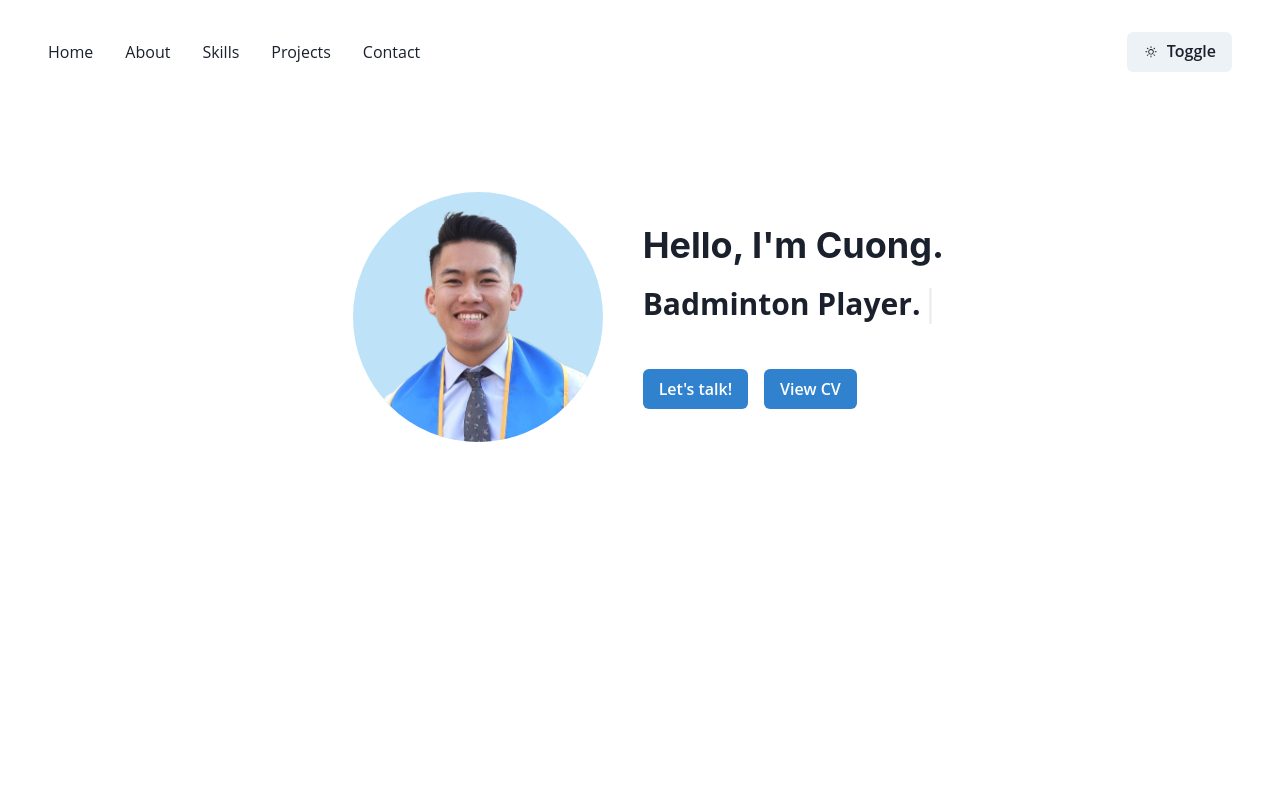
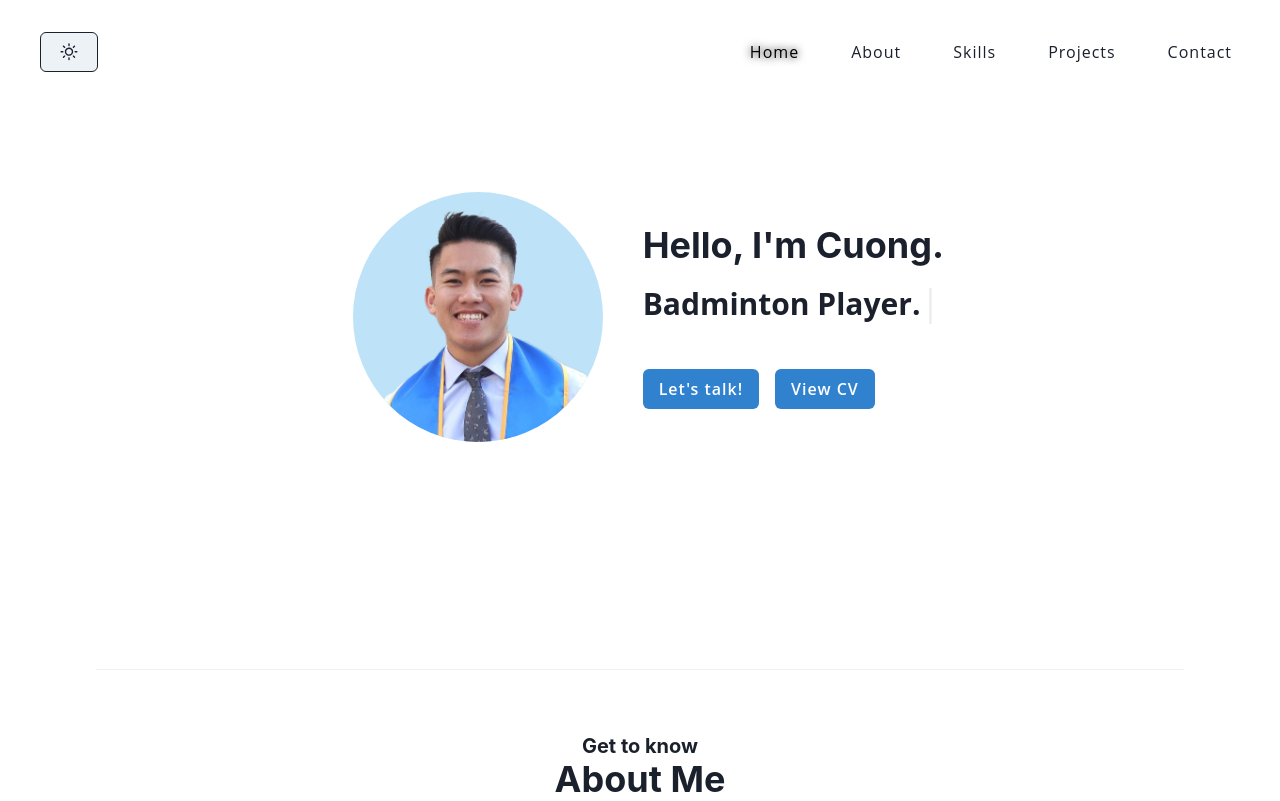
Before and after one commit to cuonglyy/portfolio-website, a React (Create React App) app: page / in a window 1280 px wide. Built offline with nearby package versions, Linux system fonts and the light colour scheme.

Commit message:
Added more styling to navbar, have to finish menu styling for mobile nav bar

```diff
--- a/src/App.jsx
+++ b/src/App.jsx
@@ -2,7 +2,10 @@ import React from 'react'
 import NavBar from './components/Navbar.jsx'
 import About from './components/About.jsx'
 import Home from './components/Home/Home.jsx'
-import { Box } from '@chakra-ui/react'
+import {
+  Box,
+  Divider
+} from '@chakra-ui/react'
 
 
 function App() {
@@ -11,6 +14,12 @@ function App() {
       <NavBar />
       <Box as='main' pt='6.5em'>
         <Home />
+        <Divider
+          orientation='horizontal'
+          m='140px auto 0 auto'
+          w='85%'
+
+        />
         <About />
       </Box>
     </>
--- a/src/components/About.jsx
+++ b/src/components/About.jsx
@@ -1,7 +1,7 @@
 import React from 'react'
 import {
   Container,
-  Flex,
+  Heading,
 } from '@chakra-ui/react'
 
 
@@ -9,12 +9,11 @@ import {
 const About = () => {
   return (
     <Container
-      p='5em 0'
+      mt={16}
       maxW='container.md'
     >
-      <Flex justifyContent='center'>
-
-      </Flex>
+      <Heading size='md' textAlign='center'>Get to know</Heading>
+      <Heading size='xl' textAlign='center'>About Me</Heading>
     </Container>
   )
 }
--- a/src/components/Home/Home.jsx
+++ b/src/components/Home/Home.jsx
@@ -48,7 +48,7 @@ const Home = () => {
         >
           <Flex
             flexDir='column'
-            p={['0', '2.5em 0', '2.5em 0']}
+            p={['0', '40px 0', '40px 0']}
             gap={[2, 1, 2]}
             alignItems={['center', 'flex-start', 'flex-start']}
           >
--- a/src/components/Navbar.jsx
+++ b/src/components/Navbar.jsx
@@ -1,46 +1,188 @@
-import React from "react";
+import React, {useEffect, useState} from "react";
 import {
-  Flex,
   Link,
   Box,
   useColorMode,
-  Button
+  Button,
+  HStack,
+  Menu,
+  MenuButton,
+  IconButton,
+  MenuItem,
+  MenuList,
+  useColorModeValue,
 } from "@chakra-ui/react"
-import { WiDaySunny, WiMoonWaxing6 } from 'react-icons/wi'
+import { WiDaySunny, WiMoonAltWaningGibbous2 } from 'react-icons/wi'
+import { AiOutlineMenu } from 'react-icons/ai'
 
 
 const Navbar = () => {
   const { colorMode, toggleColorMode } = useColorMode();
+  const bgColor = useColorModeValue('white', 'gray.800')
+  const [isOpen, setIsOpen] = useState(false);
+  const toggle = () => setIsOpen(!isOpen);
+  const [activeNav, setActiveNav] = useState('#');
+  const [scrollY, setScrollY] = useState(0);
+  useEffect( () => {
+    const onScroll = () => setScrollY(window.pageYOffset);
+    window.addEventListener('scroll', onScroll);
+    return () => window.removeEventListener('scroll', onScroll);
+  }, []);
+
+
   return (
     <Box
       as='nav'
-      p="2em 3em"
+      p={["32px 32px","32px 40px"]}
       w="100%"
       pos='fixed'
-      zIndex={1} /* Not working??? */
-      /*
-        Add shadow when user scrolls down
-      */
+      zIndex={1}
+      boxShadow={scrollY === 0 ? 'none' : 'lg'}
+      bg={bgColor}
     >
-      <Flex
-        gap='2em'
-        align='center'
+      <HStack
+        gap={[2, 2, 32]}
+        align={['center', 'center', 'center']}
+        justify={['space-between', 'space-between', 'space-between']}
       >
-        <Link href="#">Home</Link>
-        <Link href="#about">About</Link>
-        <Link href="#skills">Skills</Link>
-        <Link href="#Projects">Projects</Link>
-        <Link href="#contact">Contact</Link>
         <Button
-          leftIcon={colorMode === 'light' ? <WiDaySunny/> : <WiMoonWaxing6/>}
-          marginLeft="auto"
           onClick={toggleColorMode}
+          border='1px solid'
+          fontSize={['1.5em', '1.5em', '1.5em']}
         >
-          Toggle
+          {colorMode === 'light' ? <WiDaySunny/> : <WiMoonAltWaningGibbous2/>}
         </Button>
-      </Flex>
+
+        /* ======= Displays for mobile users ======= */
+        <Menu>
+          <MenuButton
+            as={IconButton}
+            icon={<AiOutlineMenu/>}
+            display={{ base: 'block', sm: 'none', md: 'none'}}
+            onClick={toggle}
+            border='1px solid'
+            p={2.5}
+            borderRadius={4}
+          />
+          <MenuList>
+            <MenuItem>
+              <Link
+                href="#"
+                width='100%'
+                onClick={ () => setActiveNav('#')}
+              >
+                Home
+              </Link>
+            </MenuItem>
+            <MenuItem>
+              <Link
+                href="#about"
+                width='100%'
+              >
+                About
+              </Link>
+            </MenuItem>
+            <MenuItem>
+              <Link
+                href="#skills"
+                width='100%'
+              >
+                Skills
+              </Link>
+            </MenuItem>
+            <MenuItem>
+              <Link
+                href="#projects"
+                width='100%'
+              >
+                Projects
+              </Link>
+            </MenuItem>
+            <MenuItem>
+              <Link
+                href="#contact"
+                width='100%'
+              >
+                Contact
+              </Link>
+            </MenuItem>
+          </MenuList>
+        </Menu>
+
+        /* ======== Displays for desktop and tablet users ======== */
+        <HStack
+          display={{ base: 'none', sm: 'flex', md: 'flex'}}
+          gap={[0, 0, 9]}
+          spacing={0}
+        >
+          <Link
+            href="#"
+            px={2}
+            py={2}
+            onClick={ () => setActiveNav('#')}
+            variant={
+              activeNav === '#' && colorMode === 'dark' ? 'nav-link-active-dark'
+              : activeNav === '#' ? 'nav-link-active-light'
+              : 'nav-link'
+            }
+          >
+            Home
+          </Link>
+          <Link
+            href="#about"
+            px={2}
+            py={2}
+            onClick={ () => setActiveNav('#about')}
+            variant={
+              activeNav === '#about' && colorMode === 'dark' ? 'nav-link-active-dark'
+              : activeNav === '#about' ? 'nav-link-active-light'
+              : 'nav-link'}
+          >
+            About
+          </Link>
+          <Link
+            href="#skills"
+            px={2}
+            py={2}
+            onClick={ () => setActiveNav('#skills')}
+            variant={
+              activeNav === '#skills' && colorMode === 'dark' ? 'nav-link-active-dark'
+              : activeNav === '#skills' ? 'nav-link-active-light'
+              : 'nav-link'
+            }
+          >
+            Skills
+          </Link>
+          <Link
+            href="#Projects"
+            px={2}
+            py={2}
+            onClick={ () => setActiveNav('#projects')}
+            variant={
+              activeNav === '#projects' && colorMode === 'dark' ? 'nav-link-active-dark'
+              : activeNav === '#projects' ? 'nav-link-active-light'
+              : 'nav-link'
+            }
+          >
+            Projects
+          </Link>
+          <Link
+            href="#contact"
+            px={2}
+            py={2}
+            onClick={ () => setActiveNav('#contact')}
+            variant={
+              activeNav === '#contact' && colorMode === 'dark' ? 'nav-link-active-dark'
+              : activeNav === '#contact' ? 'nav-link-active-light'
+              : 'nav-link'
+            }
+          >
+            Contact
+          </Link>
+        </HStack>
+      </HStack>
     </Box>
   );
 };
 
-export default Navbar;
+export default Navbar
--- /dev/null
+++ b/src/styles/Link.js
@@ -0,0 +1,31 @@
+import { defineStyleConfig } from '@chakra-ui/react'
+
+const Link = defineStyleConfig({
+  baseStyle: {
+    _hover: {
+      textDecoration: "none",
+    },
+    letterSpacing: '1px'
+  },
+  variants: {
+    'nav-link': {
+      _hover: {
+        color: 'white',
+        textShadow: '0 0 7px #fff, 0 0 10px #fff, 0 0 21px #fff'
+      },
+    },
+    'nav-link-active-dark': {
+      color: 'white',
+      textShadow: '0 0 7px #fff, 0 0 10px #fff, 0 0 21px #fff',
+    },
+    'nav-link-active-light': {
+      color: 'black',
+      textShadow: '0 0 9px #000'
+    },
+    'menu-link-active': {
+
+    }
+  }
+});
+
+export default Link
--- /dev/null
+++ b/src/styles/MenuItem.js
@@ -0,0 +1,13 @@
+import { defineStyleConfig } from "@chakra-ui/react";
+
+const MenuItem = defineStyleConfig( {
+  variants: {
+    'menu-item-active': {
+      bg: {
+        color: 'gray.500',
+      },
+    },
+  },
+});
+
+export default MenuItem
--- a/src/styles/style.css
+++ b/src/styles/style.css
@@ -1,3 +1,4 @@
+/* This style is for the blinking cursor in the header */
 .typed-cursor {
   font-size: 36px;
 }
--- a/src/styles/theme.js
+++ b/src/styles/theme.js
@@ -1,4 +1,6 @@
 import { extendTheme } from '@chakra-ui/react'
+import Link from './Link.js'
+import MenuItem from './MenuItem.js'
 
 const styles = {
   global: {
@@ -17,13 +19,8 @@ const config = {
 }
 
 const components = {
-  Link: {
-    baseStyle: {
-      _hover: {
-        textDecoration: "none",
-      },
-    }
-  },
+  Link,
+  MenuItem
 }
 
 const overrides = {
```
Also changed, not shown: src/styles/Divider.js (added, +10 -0 lines), src/styles/Text.js (added, +11 -0 lines).
